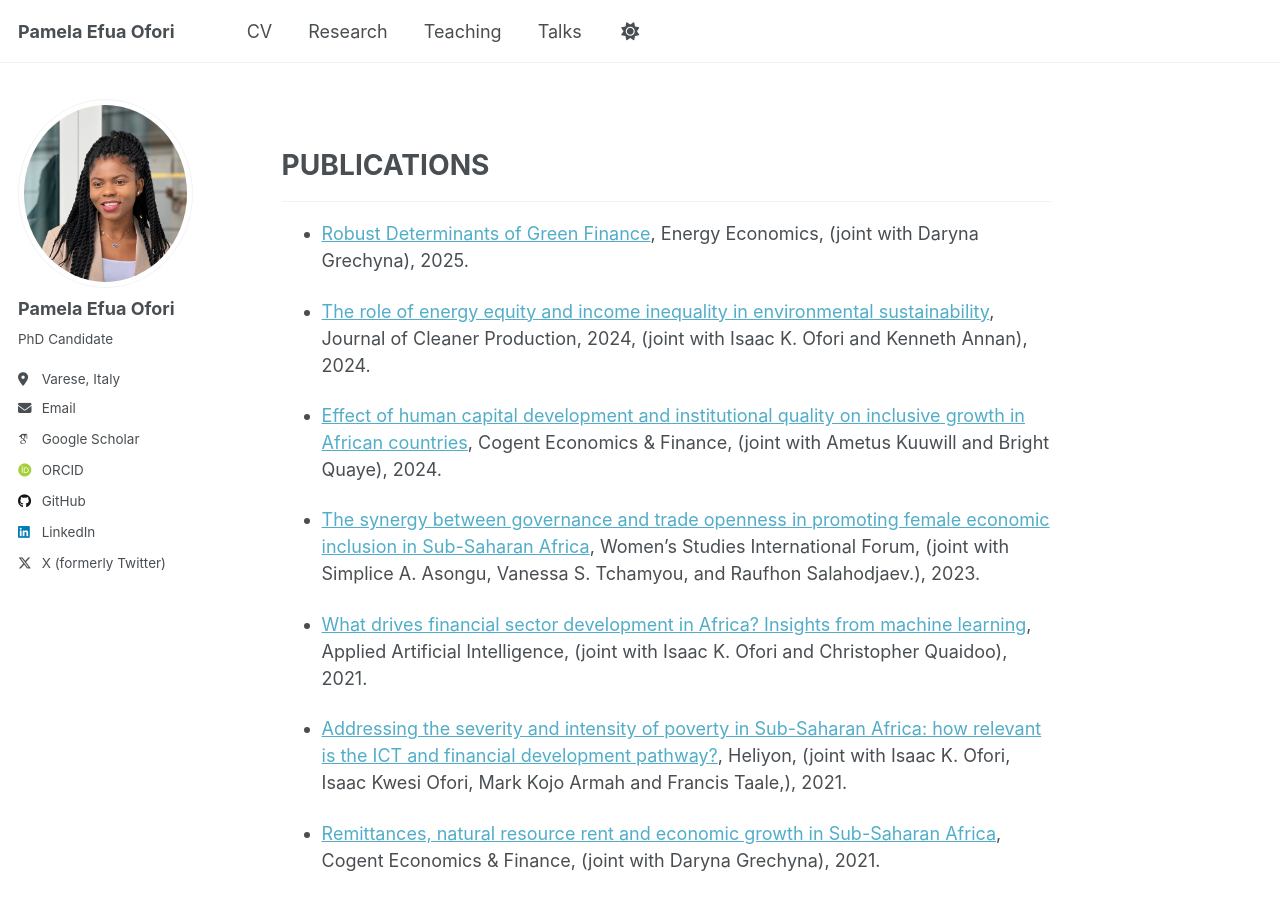
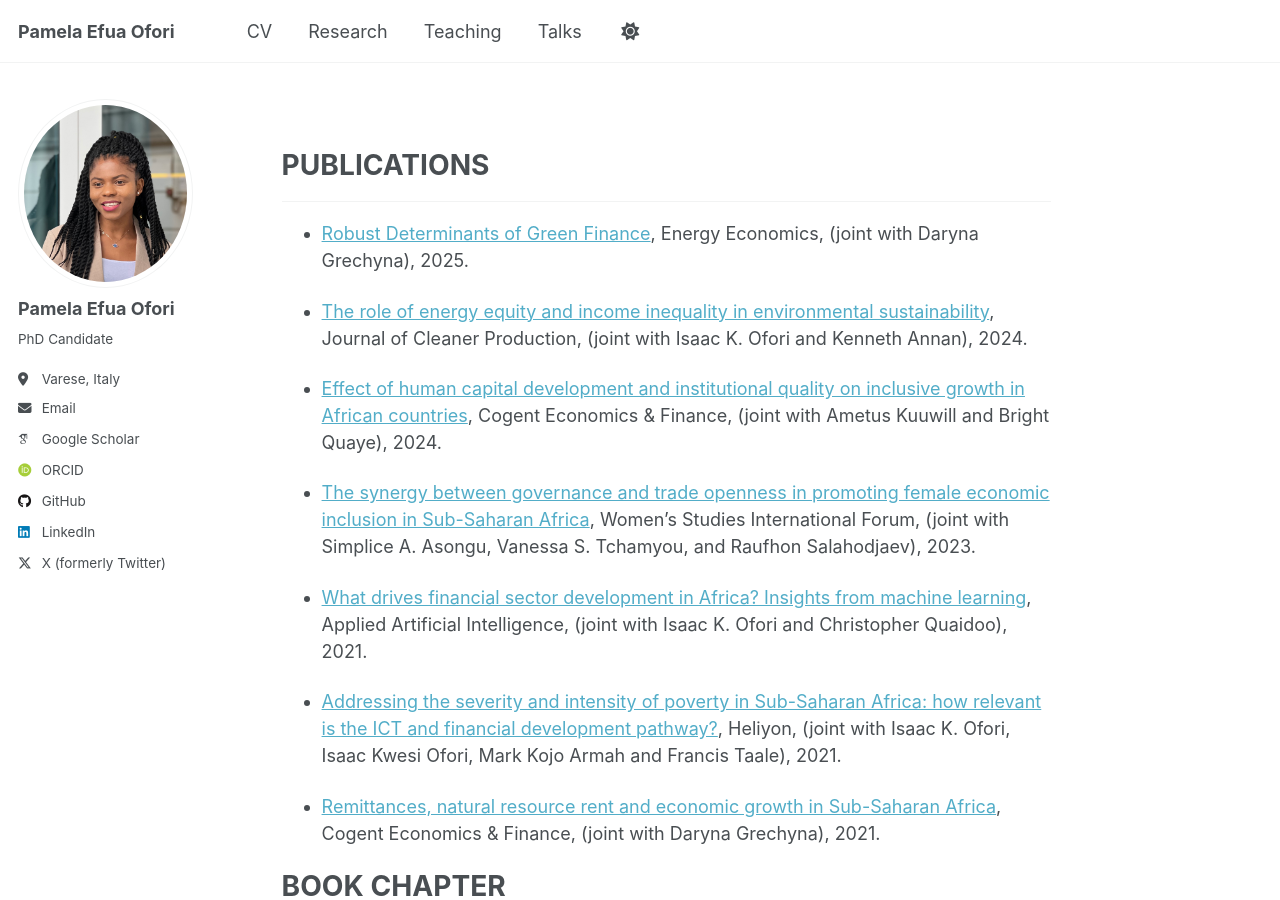
Before and after one commit to PEOFORI/peofori.github.io, a Jekyll site: the page built from _pages/research.md, in a window 1280 px wide and 900 px high. Built offline with Jekyll 4.4.1, drawn with Linux system fonts in a browser that asks for light colours; some web fonts are replaced; a script that is not in the unit is left out.

Commit message:
Refine publication formatting in research.md
Updated publication entries for clarity and consistency.

```diff
--- a/_pages/research.md
+++ b/_pages/research.md
@@ -15,15 +15,15 @@ height="0" width="0" style="display:none;visibility:hidden"></iframe></noscript>
 - - -
 - [Robust Determinants of Green Finance](https://doi.org/10.1016/j.eneco.2025.109003), Energy Economics, (joint with Daryna Grechyna), 2025. <br/>
 
-- [The role of energy equity and income inequality in environmental sustainability](https://www.sciencedirect.com/science/article/pii/S0959652624026325), Journal of Cleaner Production, 2024, (joint with Isaac K. Ofori and Kenneth Annan), 2024. <br/>
+- [The role of energy equity and income inequality in environmental sustainability](https://www.sciencedirect.com/science/article/pii/S0959652624026325), Journal of Cleaner Production, (joint with Isaac K. Ofori and Kenneth Annan), 2024. <br/>
 
 - [Effect of human capital development and institutional quality on inclusive growth in African countries](https://www.tandfonline.com/doi/pdf/10.1080/23322039.2024.2357155), Cogent Economics & Finance, (joint with Ametus Kuuwill and Bright Quaye), 2024. <br/>
 
-- [The synergy between governance and trade openness in promoting female economic inclusion in Sub-Saharan Africa](https://doi.org/10.1016/j.wsif.2022.102672), Women's Studies International Forum, (joint with Simplice A. Asongu, Vanessa S. Tchamyou, and Raufhon Salahodjaev.), 2023. <br/>
+- [The synergy between governance and trade openness in promoting female economic inclusion in Sub-Saharan Africa](https://doi.org/10.1016/j.wsif.2022.102672), Women's Studies International Forum, (joint with Simplice A. Asongu, Vanessa S. Tchamyou, and Raufhon Salahodjaev), 2023. <br/>
 
 - [What drives financial sector development in Africa? Insights from machine learning](https://doi.org/10.1080/08839514.2021.1999597), Applied Artificial Intelligence, (joint with Isaac K. Ofori and Christopher Quaidoo), 2021. <br/>
 
-- [Addressing the severity and intensity of poverty in Sub-Saharan Africa: how relevant is the ICT and financial development pathway?](https://doi.org/10.1016/j.heliyon.2021.e08156),  Heliyon, (joint with Isaac K. Ofori, Isaac Kwesi Ofori, Mark Kojo Armah and Francis Taale,), 2021. <br/>
+- [Addressing the severity and intensity of poverty in Sub-Saharan Africa: how relevant is the ICT and financial development pathway?](https://doi.org/10.1016/j.heliyon.2021.e08156), Heliyon, (joint with Isaac K. Ofori, Isaac Kwesi Ofori, Mark Kojo Armah and Francis Taale), 2021. <br/>
 
 - [Remittances, natural resource rent and economic growth in Sub-Saharan Africa](https://doi.org/10.1080/23322039.2021.1979305), Cogent Economics & Finance, (joint with Daryna Grechyna), 2021. <br/>
 
@@ -46,7 +46,6 @@ height="0" width="0" style="display:none;visibility:hidden"></iframe></noscript>
 - [Effects of Innovation and Economic Freedom on Female Economic Inclusion](https://www.econstor.eu/bitstream/10419/298786/1/Ofori-Female-Economic-Inclusion.pdf), (Joint with Isaac K. Ofori and Paolo Castelnovo). <br/>
 
 
-
 # WORK IN PROGRESS
 - - -
 
```
